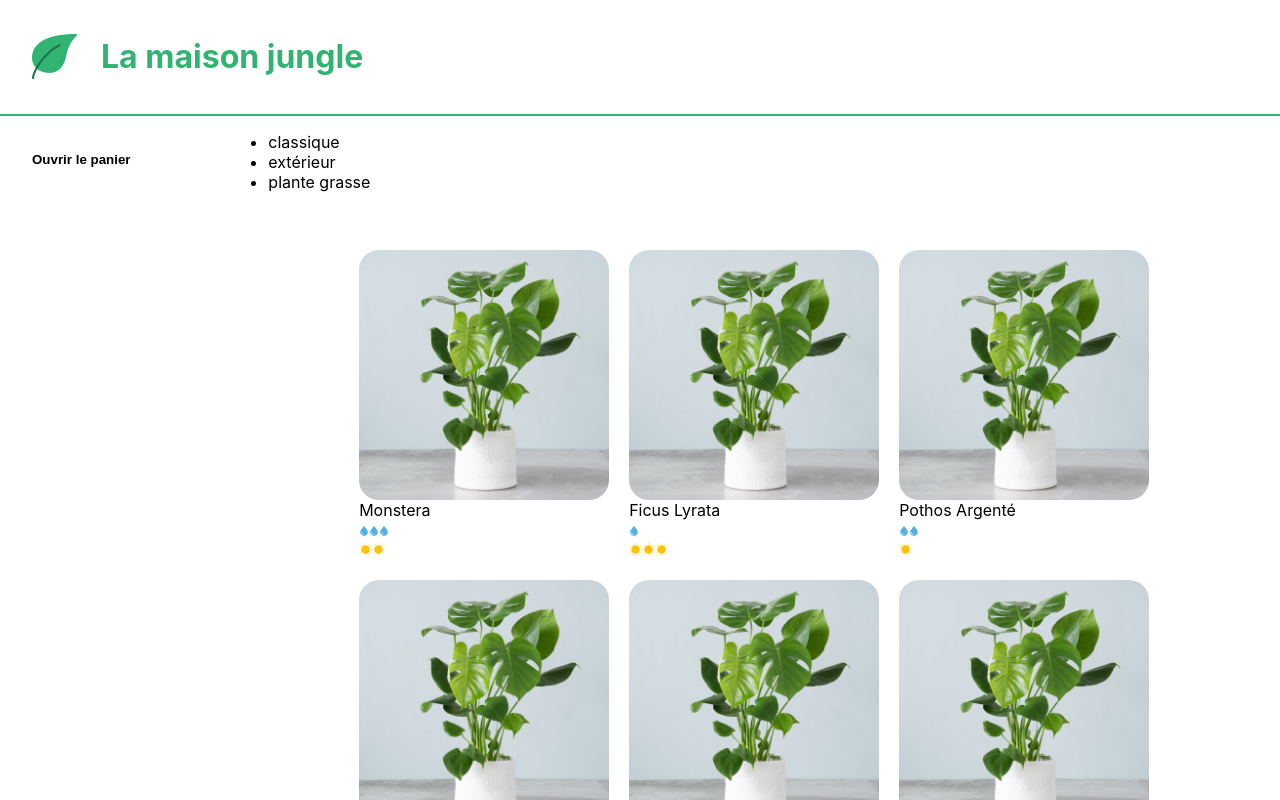
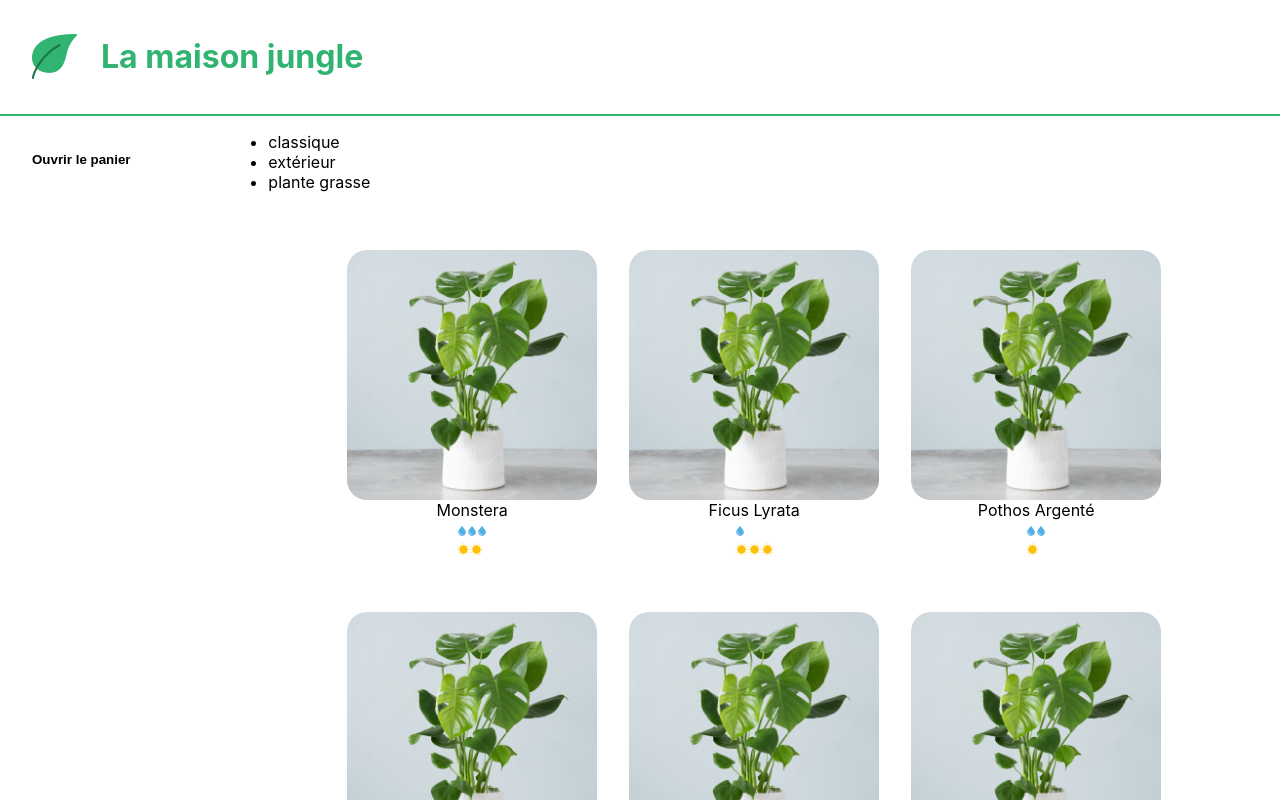
Before and after one commit to bastien-pruvost/first-react-app, a React (Create React App) app: page / in a window 1280 px wide. Shown: the top 800 px of the page. Built offline with nearby package versions, Linux system fonts and the light colour scheme.

Commit message:
Change shop layout to auto grid

```diff
--- a/src/styles/PlantItem.css
+++ b/src/styles/PlantItem.css
@@ -8,7 +8,7 @@
 .lmj-plant-item {
   margin: 10px;
   display: flex;
-  align-items: flex-start;
+  align-items: center;
   justify-content: center;
   flex-direction: column;
   text-transform: capitalize;
--- a/src/styles/ShoppingList.css
+++ b/src/styles/ShoppingList.css
@@ -5,7 +5,8 @@
 .lmj-plant-list {
   list-style-type: none;
   padding: 32px;
-  display: flex;
-  flex-wrap: wrap;
+  display: grid;
+  gap: 32px;
   justify-content: center;
+  grid-template-columns: repeat(auto-fill, 250px);
 }
```
